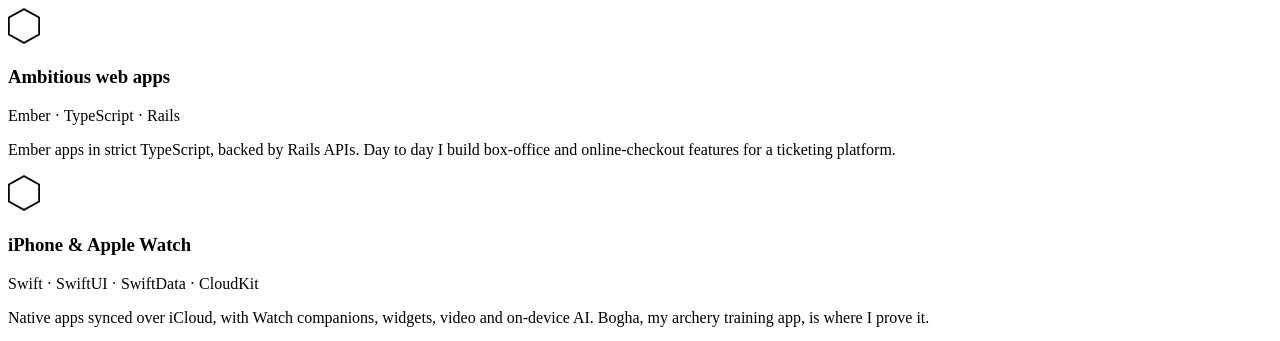
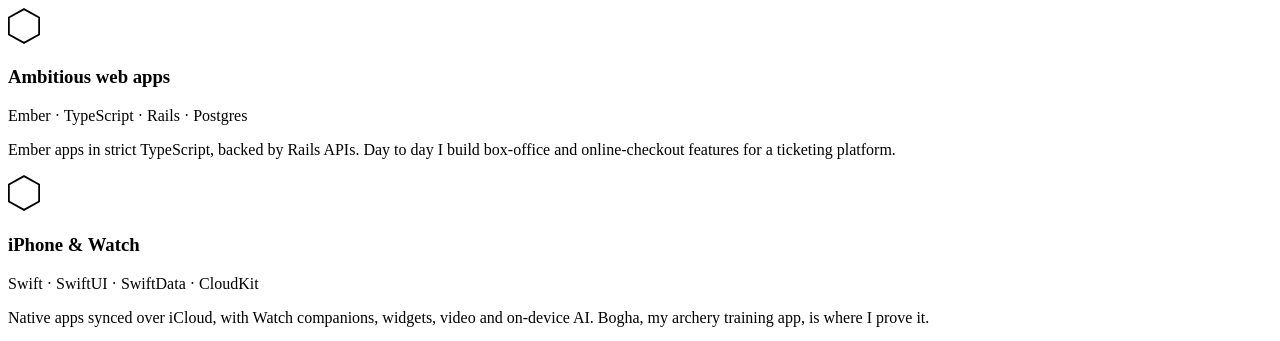
Before and after one commit to James-Byrne/byrnecodes, a Jekyll site: the page built from index.html, in a window 1280 px wide and 900 px high, scrolled down 743 px. Shown: the part 153-494 px from the top of the window. Built offline with Jekyll 4.4.1, drawn with Linux system fonts in a browser that asks for light colours.

Commit message:
small edit to skills for alignment

```diff
--- a/_data/skills.yml
+++ b/_data/skills.yml
@@ -1,8 +1,8 @@
 - title: Ambitious web apps
-  stack: Ember · TypeScript · Rails
+  stack: Ember · TypeScript · Rails · Postgres
   body: Ember apps in strict TypeScript, backed by Rails APIs. Day to day I build box-office and online-checkout features for a ticketing platform.
 
-- title: iPhone & Apple Watch
+- title: iPhone & Watch
   stack: Swift · SwiftUI · SwiftData · CloudKit
   body: Native apps synced over iCloud, with Watch companions, widgets, video and on-device AI. Bogha, my archery training app, is where I prove it.
 
```
